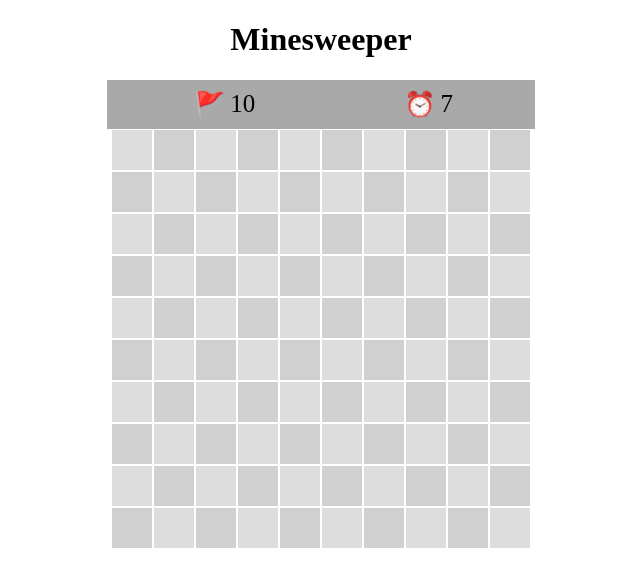
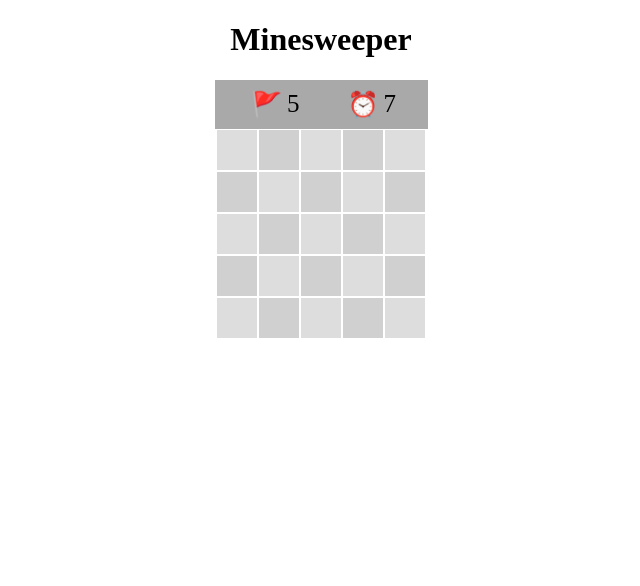
Before and after one commit to anitalu724/mineSweeper, a React (Create React App) app: page / in a window 1280 px wide. Shown: the top 586 px of the page, without its empty margins (319-959 px from the left). Built offline with nearby package versions, Linux system fonts and the light colour scheme.

Commit message:
20211011_v2

```diff
--- a/src/components/Board.js
+++ b/src/components/Board.js
@@ -5,9 +5,9 @@
 import { revealed } from '../util/reveal';
 import "../App.css"
 import Dashboard from './Dashboard';
-let row = 10;
-let col = 10;
-let bomb = 10;
+let row = 5;
+let col = 5;
+let bomb = 5;
 
 const Board = () => {
     const [grid, setGrid] = useState([]);
@@ -74,7 +74,7 @@
             let newRevealedBoard = revealed(newGrid, x, y, nonMineCount);
             setGrid(newRevealedBoard.arr);
             setNonMineCount(newRevealedBoard.newNonMinesCount);
-            if(newRevealedBoard.newNonMinesCount === 0 && remainFlagNum === 0){
+            if(newRevealedBoard.newNonMinesCount === 0){
                 console.log("win")
                 setGameOver(true);
                 setWin(true);
```
